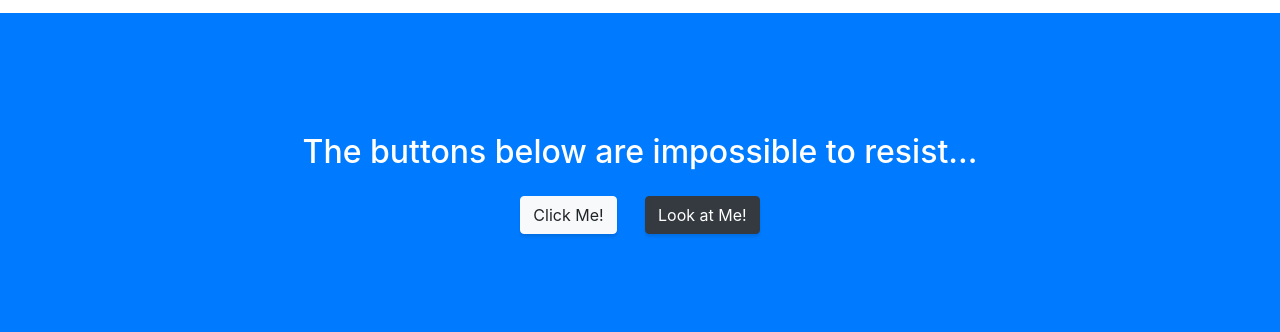
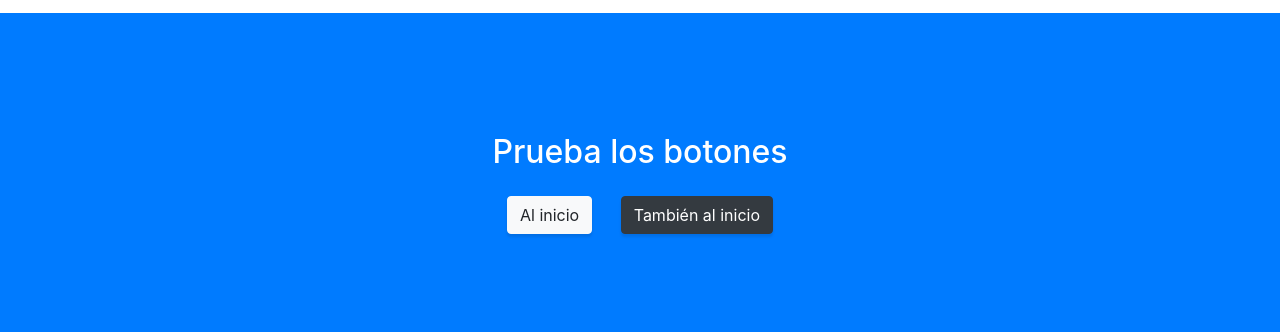
Before and after one commit to sz1111111111111111111/portafolio, a website with bundled scripts: page index.html in a window 1280 px wide. Shown: the part 3380-3712 px from the top of the page. Built offline with nearby package versions, Linux system fonts and the light colour scheme.

Commit message:
Update index.html

```diff
--- a/index.html
+++ b/index.html
@@ -183,9 +183,9 @@
     <!-- Call to Action -->
     <section class="content-section bg-primary text-white">
       <div class="container text-center">
-        <h2 class="mb-4">The buttons below are impossible to resist...</h2>
-        <a href="#" class="btn btn-xl btn-light mr-4">Click Me!</a>
-        <a href="#" class="btn btn-xl btn-dark">Look at Me!</a>
+        <h2 class="mb-4">Prueba los botones</h2>
+        <a href="#" class="btn btn-xl btn-light mr-4">Al inicio</a>
+        <a href="#" class="btn btn-xl btn-dark">También al inicio</a>
       </div>
     </section>
 
```
